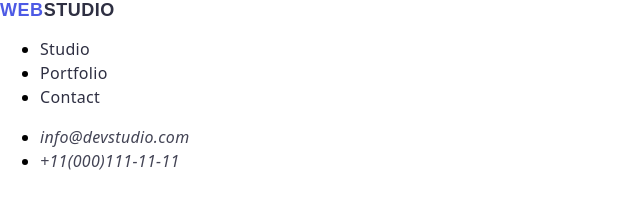
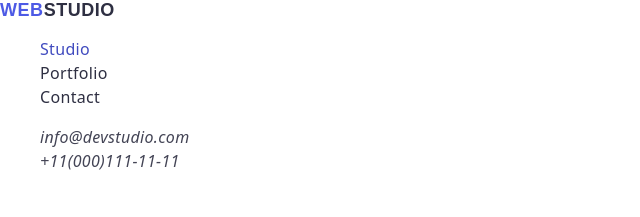
Before and after one commit to bilgekuzey/goit-markup-hw-02, a plain HTML site: page index.html in a window 1280 px wide. Both pictures are taken after a click on the link "Studio". Shown: the top 217 px of the page, 0-640 px from the left. Drawn offline with nearby package versions, Linux system fonts and the light colour scheme.

Commit message:
noktalar silindi

```diff
--- a/css/styles.css
+++ b/css/styles.css
@@ -22,6 +22,12 @@
   color: #4d5ae5;
 }
 
+ul,
+.contact ul,
+.nav-list {
+  list-style-type: none;
+}
+
 .nav-list .nav-list-item .link {
   font-weight: 500;
   font-size: 16px;
@@ -31,8 +37,8 @@
   text-decoration: none;
 }
 
-.nav-list__list-item .link:hover,
-.nav-list__list-item .link:focus {
+.nav-list-item .link:hover,
+.nav-list-item .link:focus {
   color: #404bbf;
 }
 
--- a/index.html
+++ b/index.html
@@ -11,9 +11,7 @@
   </head>
   <body>
     <header>
-      <a class="headerlogo" href="./index.html" class="header-nav-logo">
-        <span>WEB</span>STUDIO</a
-      >
+      <a class="headerlogo" href="./index.html"> <span>WEB</span>STUDIO</a>
 
       <nav>
         <ul class="nav-list">
```
